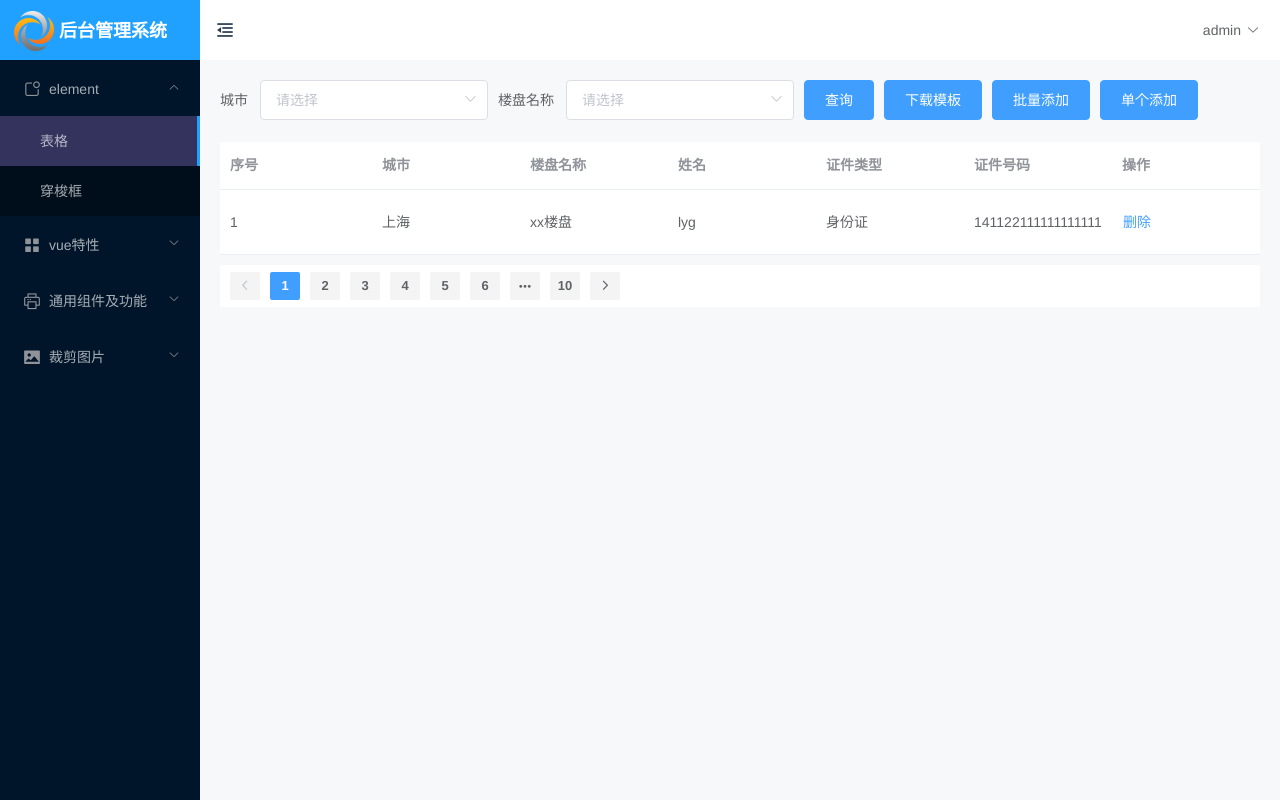
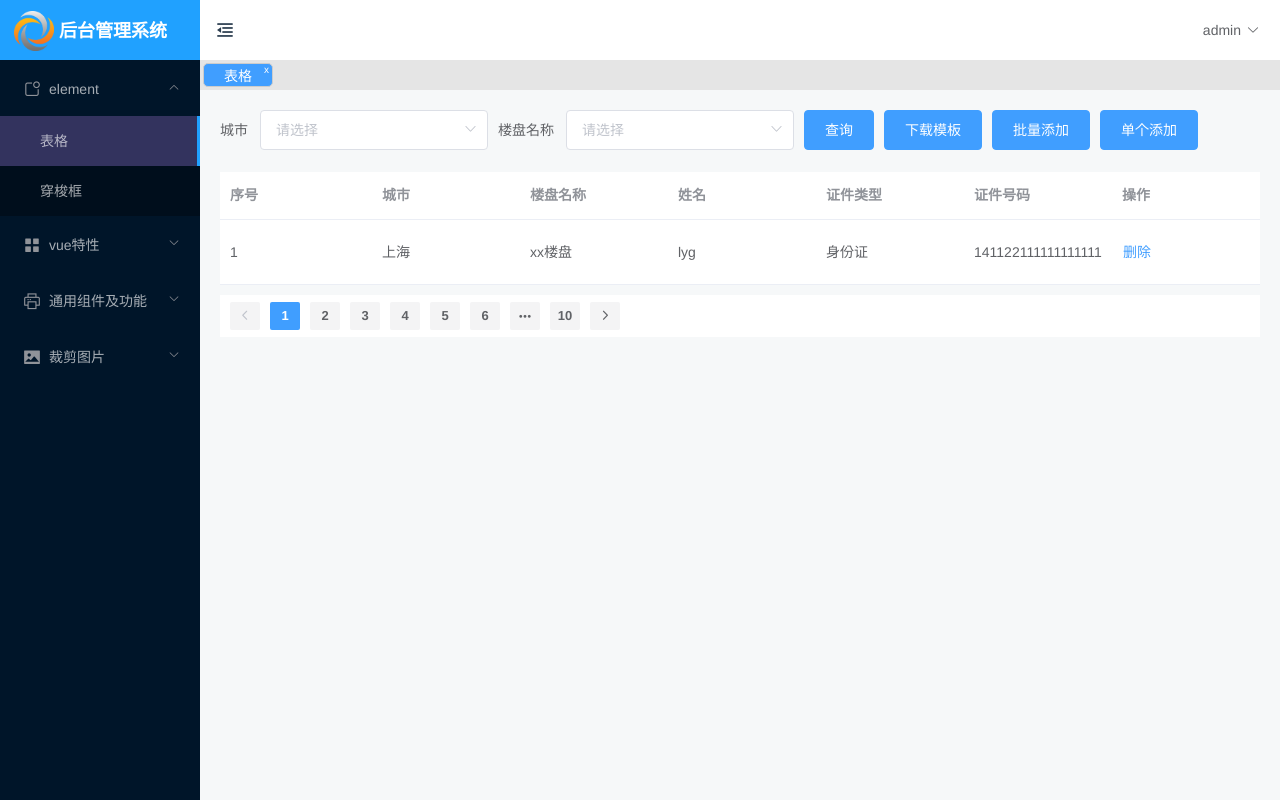
Before and after one commit to ClausLiang/elementAndVueDemo, a Vue app: page /#/table in a window 1280 px wide. Both pictures are taken after a click on the button "登录". Built offline with nearby package versions, Linux system fonts and the light colour scheme.

Commit message:
标签功能

```diff
--- a/src/components/Index.vue
+++ b/src/components/Index.vue
@@ -73,6 +73,9 @@
           </el-dropdown-menu>
         </el-dropdown>
       </div>
+      <div class="tags-content">
+        <Tags></Tags>
+      </div>
       <div class="main-wrapper">
         <router-view></router-view>
       </div>
@@ -80,7 +83,9 @@
   </div>
 </template>
 <script>
+  import Tags from './common/Tags'
   export default {
+    components: {Tags},
     data () {
       return {
         currentMenu: this.$route.path,
@@ -223,10 +228,14 @@
           cursor: pointer;
         }
       }
+      .tags-content{
+        height: 30px;
+        background: #e5e5e5;
+      }
       .main-wrapper{
         padding: 20px;
         position: absolute;
-        top: 60px;
+        top: 90px;
         bottom: 0;
         left: 0;
         right: 0;
--- /dev/null
+++ b/src/components/common/Tags.vue
@@ -0,0 +1,97 @@
+<template>
+  <div class="tags">
+    <ul class="tags-content">
+      <li class="tag-item" v-for="(item, index) in tagList" :class="{'on': isActive(item.path)}">
+        <router-link :to="item.path">
+          {{item.title}}
+        </router-link>
+        <span class="close-icon" @click="closeHandle(index)">x</span>
+      </li>
+    </ul>
+  </div>
+</template>
+
+<script>
+  export default {
+    name: 'tags',
+    data () {
+      return {
+        tagList: []
+      }
+    },
+    methods: {
+      isActive (path) {
+        return path === this.$route.fullPath
+      },
+      // 关闭单个标签
+      closeHandle (index) {
+        console.log(index)
+      },
+      setTag (route) {
+        const isExist = this.tagList.some(item => {
+          return item.path === route.fullPath
+        })
+        if (!isExist) {
+          if (this.tagList.length >= 8) {
+            this.tagList.shift()
+          }
+          this.tagList.push({path: route.fullPath, title: route.meta.title})
+        }
+      }
+    },
+    created () {
+      this.setTag(this.$route)
+    },
+    watch: {
+      $route (newValue, oldValue) {
+        console.log(newValue)
+        this.setTag(newValue)
+      }
+    }
+  }
+</script>
+
+<style lang="stylus">
+  .tags{
+    .tags-content{
+      list-style: none;
+      margin: 0;
+      padding: 0;
+      height: 30px;
+      display: flex;
+      .tag-item{
+        flex-shrink: 0;
+        margin: 3px;
+        padding: 0 20px;
+        height: 24px;
+        line-height: 24px;
+        font-size: 14px;
+        border: 1px solid #ccc;
+        border-radius: 5px;
+        box-sizing: border-box;
+        text-align: center;
+        background: #f8f8f8;
+        position: relative;
+        &.on{
+          background: #409EFF;
+          color: #fff;
+          a{
+            color: #fff;
+          }
+        }
+        a{
+          text-decoration: none;
+          color: #000c17
+        }
+        .close-icon{
+          position: absolute;
+          top: 1px;
+          right: 3px;
+          cursor: pointer;
+          font-size: 10px;
+          line-height: 10px;
+        }
+      }
+    }
+  }
+</style>
--- a/src/router/index.js
+++ b/src/router/index.js
@@ -32,61 +32,83 @@ export default new Router({
       name: 'index',
       component: Index,
       children: [
-        // 组件间传值
         {
           path: '/fatherToSon',
-          component: FatherToSon
+          name: 'FatherToSon',
+          component: FatherToSon,
+          meta: {title: '父对子组件传值'}
         },
         {
           path: '/sonToFather',
-          component: SonToFather
+          name: 'SonToFather',
+          component: SonToFather,
+          meta: {title: '子对父组件传值'}
         },
         {
           path: '/brother',
-          component: BrotherToBrother
+          name: 'BrotherToBrother',
+          component: BrotherToBrother,
+          meta: {title: '兄弟组件传值'}
         },
         {
           path: '/websocket',
-          component: WebSocketTest
+          name: 'WebSocketTest',
+          component: WebSocketTest,
+          meta: {title: 'websocket'}
         },
         {
           path: '/addgoods',
-          component: AddGoods
+          name: 'AddGoods',
+          component: AddGoods,
+          meta: {title: 'vuex存数据到store'}
         },
         {
           path: '/showGoods',
-          component: ShowGoods
+          name: 'ShowGoods',
+          component: ShowGoods,
+          meta: {title: 'vuex从store取数据'}
         },
         {
           path: '/uploadimg',
-          component: UploadImg
+          name: 'UploadImg',
+          component: UploadImg,
+          meta: {title: '裁剪图片'}
         },
         {
           path: '/uploadimg2',
-          component: UploadImg2
+          name: 'UploadImg2',
+          component: UploadImg2,
+          meta: {title: '裁剪图片2'}
         },
         {
           path: '/getdata',
-          component: GetData
+          name: 'GetData',
+          component: GetData,
+          meta: {title: '获取数据及去空格'}
         },
         {
           path: '/elementComp',
-          component: elementComp
+          name: 'elementComp',
+          component: elementComp,
+          meta: {title: '穿梭框'}
         },
         {
           path: '/table',
           name: 'Table',
-          component: Table
+          component: Table,
+          meta: {title: '表格'}
         },
         {
           path: '/upload',
           name: 'UploadQiniu',
-          component: UploadQiniu
+          component: UploadQiniu,
+          meta: {title: '上传文件到七牛'}
         },
         {
           path: '/echart',
           name: 'Echart',
-          component: Echart
+          component: Echart,
+          meta: {title: 'echart'}
         }
       ]
     }
```
